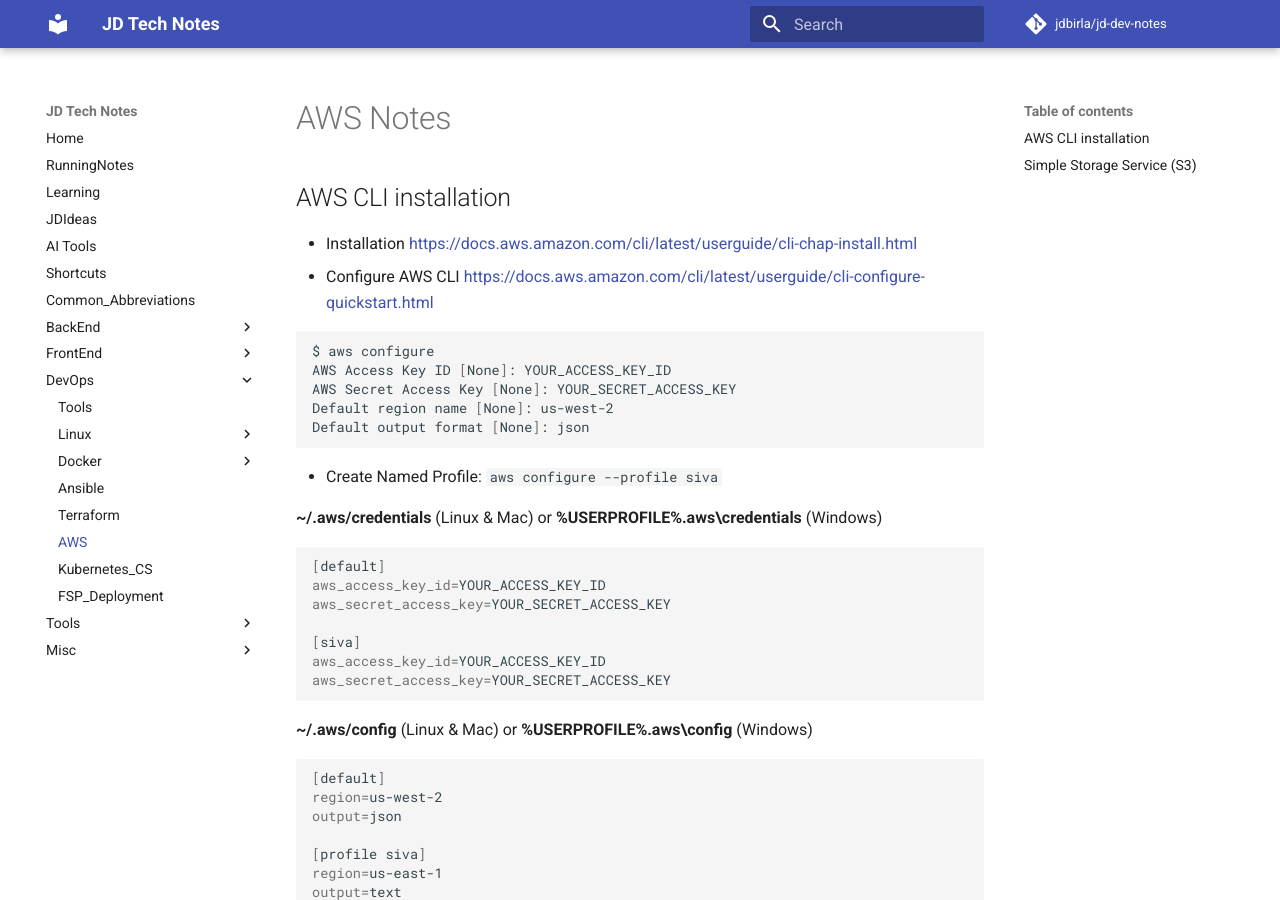
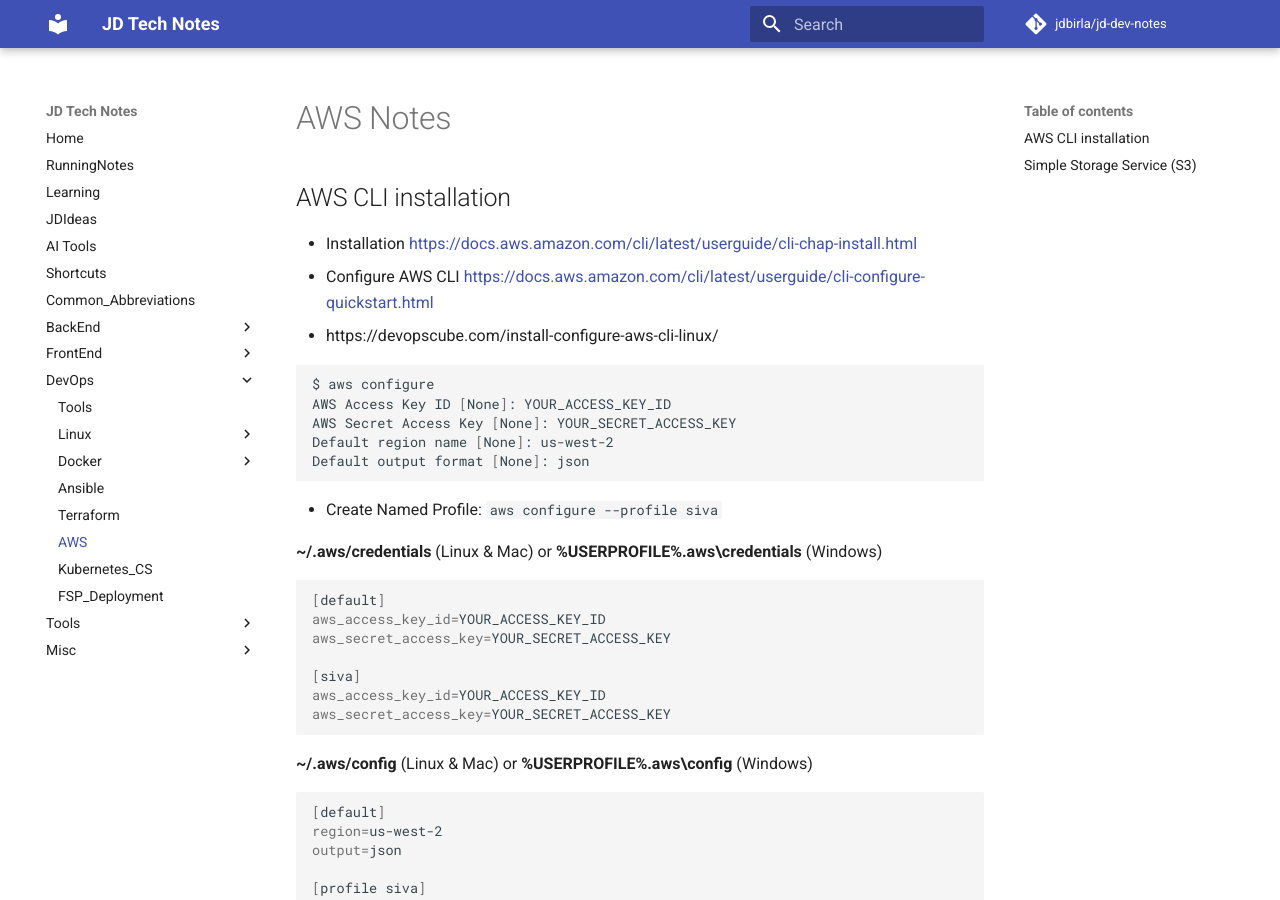
Before and after one commit to jdbirla/jd-dev-notes, an MkDocs documentation site: the page built from docs/devops/aws.md, in a window 1280 px wide and 900 px high. Built offline with MkDocs 1.6.1 and Material for MkDocs 9.7.7, drawn with Linux system fonts in a browser that asks for light colours; comment, search, counter and statistics services are not loaded; part of the change alters nothing that is shown.

Commit message:
Update aws.md

````diff
--- a/docs/devops/aws.md
+++ b/docs/devops/aws.md
@@ -4,7 +4,7 @@
 
 - Installation [https://docs.aws.amazon.com/cli/latest/userguide/cli-chap-install.html](https://docs.aws.amazon.com/cli/latest/userguide/cli-chap-install.html)
 - Configure AWS CLI [https://docs.aws.amazon.com/cli/latest/userguide/cli-configure-quickstart.html](https://docs.aws.amazon.com/cli/latest/userguide/cli-configure-quickstart.html)
-
+- https://devopscube.com/install-configure-aws-cli-linux/
 ```shell
 $ aws configure
 AWS Access Key ID [None]: YOUR_ACCESS_KEY_ID
````
